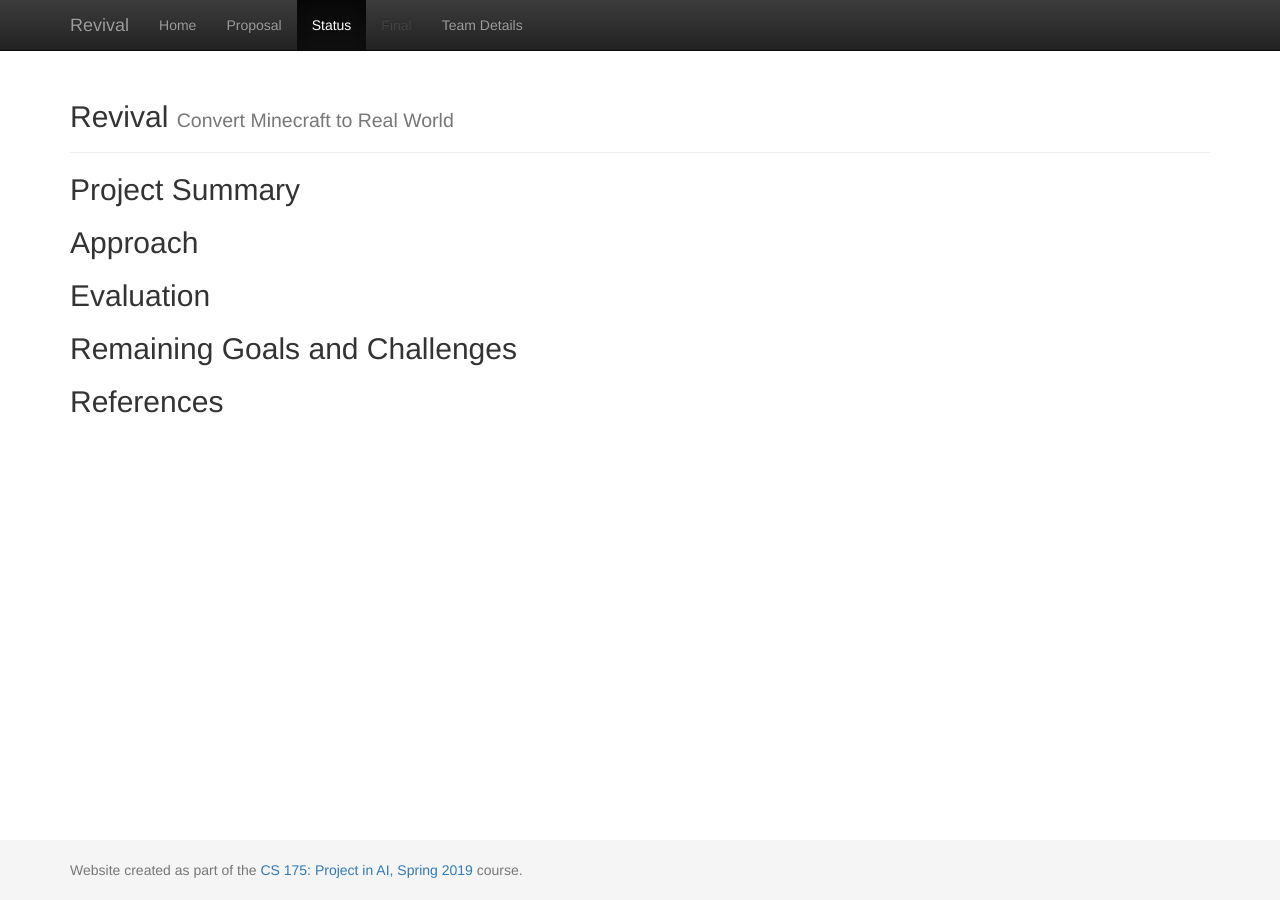
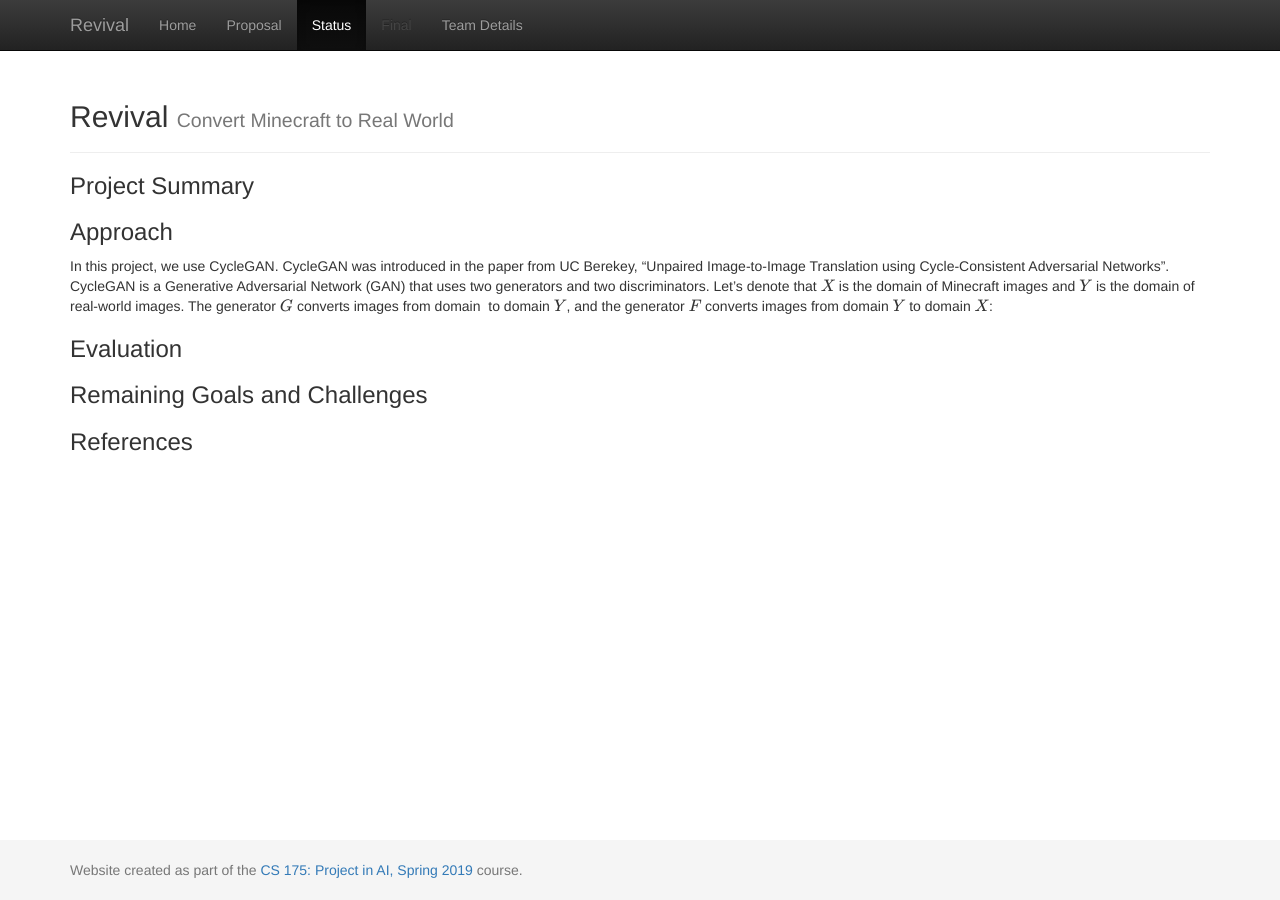
Before and after one commit to sijielu/Revival, a Jekyll site: the page built from docs/status.md, in a window 1280 px wide. Built offline with Jekyll 4.4.1, drawn with Linux system fonts in a browser that asks for light colours; formulas are drawn with MathJax 3.

Commit message:
Update status.md

```diff
--- a/docs/status.md
+++ b/docs/status.md
@@ -3,12 +3,13 @@
 title:  Status
 ---
 
-## Project Summary
+### Project Summary
 
-## Approach
+### Approach
+In this project, we use CycleGAN. CycleGAN was introduced in the paper from UC Berekey, "Unpaired Image-to-Image Translation using Cycle-Consistent Adversarial Networks". CycleGAN is a Generative Adversarial Network (GAN) that uses two generators and two discriminators. Let's denote that $$X$$ is the domain of Minecraft images and $$Y$$ is the domain of real-world images. The generator $$G$$ converts images from domain $$$$ to domain $$Y$$, and the generator $$F$$ converts images from domain $$Y$$ to domain $$X$$:
 
-## Evaluation
+### Evaluation
 
-## Remaining Goals and Challenges
+### Remaining Goals and Challenges
 
-## References
+### References
```
